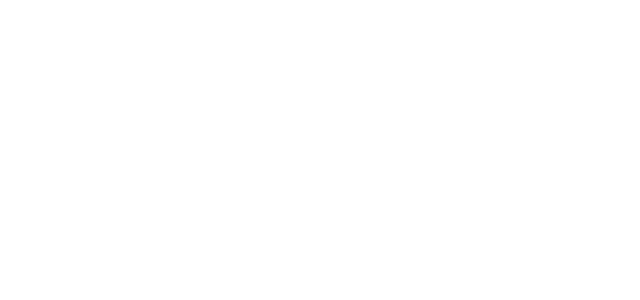
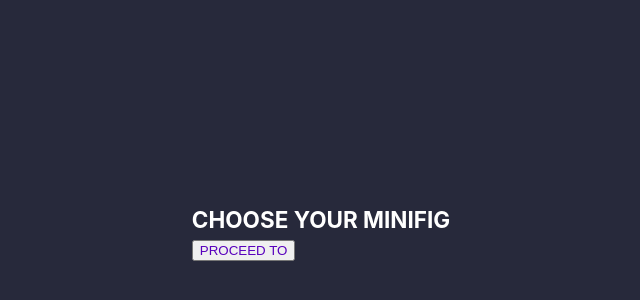
Before and after one commit to Deteerm/HarryPotterFigures, a Vue app: page /figures in a window 1280 px wide. Before the commit this address had no page. Shown: the part 168-468 px from the top of the page, without its empty margins (319-959 px from the left). Built offline with nearby package versions, Linux system fonts and the light colour scheme.

Commit message:
Basic views styling and routing

```diff
--- a/src/App.vue
+++ b/src/App.vue
@@ -3,9 +3,9 @@
 </script>
 
 <template>
-  <header>
+  <main>
     <RouterView />
-  </header>
+  </main>
 </template>
 
 <style>
@@ -24,84 +24,25 @@
   max-height: 100vh;
 }
 
-.logo {
-  display: block;
-  margin: 0 auto 2rem;
+h1 {
+  font-weight: bold;
 }
 
 a,
 .green {
   text-decoration: none;
-  color: hsla(160, 100%, 37%, 1);
+  color: rgb(88, 0, 189);
   transition: 0.4s;
 }
 
 @media (hover: hover) {
   a:hover {
-    background-color: hsla(160, 100%, 37%, 0.2);
+    color: rgb(146, 79, 221);
   }
 }
 
-nav {
-  width: 100%;
-  font-size: 12px;
-  text-align: center;
-  margin-top: 2rem;
-}
-
-nav a.router-link-exact-active {
-  color: var(--color-text);
-}
-
-nav a.router-link-exact-active:hover {
-  background-color: transparent;
-}
-
-nav a {
-  display: inline-block;
-  padding: 0 1rem;
-  border-left: 1px solid var(--color-border);
-}
-
-nav a:first-of-type {
-  border: 0;
-}
-
-@media (min-width: 1024px) {
-  body {
-    display: flex;
-    place-items: center;
-  }
-
-  #app {
-    display: grid;
-    grid-template-columns: 1fr 1fr;
-    padding: 0 2rem;
-  }
-
-  header {
-    display: flex;
-    place-items: center;
-    padding-right: calc(var(--section-gap) / 2);
-  }
-
-  header .wrapper {
-    display: flex;
-    place-items: flex-start;
-    flex-wrap: wrap;
-  }
-
-  .logo {
-    margin: 0 2rem 0 0;
-  }
-
-  nav {
-    text-align: left;
-    margin-left: -1rem;
-    font-size: 1rem;
-
-    padding: 1rem 0;
-    margin-top: 1rem;
-  }
+body {
+  display: flex;
+  place-items: center;
 }
 </style>
--- a/src/assets/base.css
+++ b/src/assets/base.css
@@ -23,7 +23,7 @@
 
 /* semantic color variables for this project */
 :root {
-  --color-background: var(--vt-c-white);
+  --color-background: #27293b;
   --color-background-soft: var(--vt-c-white-soft);
   --color-background-mute: var(--vt-c-white-mute);
 
@@ -31,7 +31,7 @@
   --color-border-hover: var(--vt-c-divider-light-1);
 
   --color-heading: var(--vt-c-text-light-1);
-  --color-text: var(--vt-c-text-light-1);
+  --color-text: var(--vt-c-white);
 
   --section-gap: 160px;
 }
@@ -65,8 +65,9 @@
   background: var(--color-background);
   transition: color 0.5s, background-color 0.5s;
   line-height: 1.6;
-  font-family: Inter, -apple-system, BlinkMacSystemFont, 'Segoe UI', Roboto, Oxygen, Ubuntu,
-    Cantarell, 'Fira Sans', 'Droid Sans', 'Helvetica Neue', sans-serif;
+  font-family: Inter, -apple-system, BlinkMacSystemFont, "Segoe UI", Roboto,
+    Oxygen, Ubuntu, Cantarell, "Fira Sans", "Droid Sans", "Helvetica Neue",
+    sans-serif;
   font-size: 15px;
   text-rendering: optimizeLegibility;
   -webkit-font-smoothing: antialiased;
--- a/src/components/Figure.vue
+++ b/src/components/Figure.vue
@@ -1,5 +1,5 @@
 <template>
-  FIGURKA
+
 </template>
 
 <script setup lang="ts">
--- a/src/router/index.ts
+++ b/src/router/index.ts
@@ -1,5 +1,8 @@
 import { createRouter, createWebHistory } from "vue-router";
-import HomeView from "../views/HomeView.vue";
+import HomeView from "@/views/HomeView.vue";
+
+import ShipmentView from "@/views/ShipmentView.vue";
+import FiguresView from "@/views/FiguresView.vue";
 
 const router = createRouter({
   history: createWebHistory(import.meta.env.BASE_URL),
@@ -10,12 +13,17 @@
       component: HomeView,
     },
     {
-      path: "/checkout",
-      name: "checkout",
+      path: "/figures",
+      name: "figures",
+      component: FiguresView,
+    },
+    {
+      path: "/shipment",
+      name: "shipment",
       // route level code-splitting
       // this generates a separate chunk (About.[hash].js) for this route
       // which is lazy-loaded when the route is visited.
-      component: () => import("../views/CheckoutView.vue"),
+      component: ShipmentView,
     },
   ],
 });
--- /dev/null
+++ b/src/views/FiguresView.vue
@@ -0,0 +1,22 @@
+<script setup lang="ts">
+import Figure from '@/components/Figure.vue'
+import { RouterLink } from "vue-router"
+</script>
+
+<template>
+  <section>
+    <h1>CHOOSE YOUR MINIFIG</h1>
+    <div>
+      <Figure></Figure>
+      <Figure></Figure>
+      <Figure></Figure>
+    </div>
+    <button>
+      <RouterLink to="/shipment">PROCEED TO</RouterLink>
+    </button>
+  </section>
+</template>
+
+
+<style scoped>
+</style>
--- a/src/views/HomeView.vue
+++ b/src/views/HomeView.vue
@@ -1,11 +1,15 @@
 <script setup lang="ts">
-import Figure from "@/components/Figure.vue"
+import { RouterLink } from 'vue-router'
 </script>
 
 <template>
-  <main>
-    <Figure></Figure>
-    <Figure></Figure>
-    <Figure></Figure>
-  </main>
+  <section class="home-view">
+    <h1>LEGO MINIFIGS MYSTERY BOX</h1>
+    <button>
+      <RouterLink to="/figures">LET'S GO</RouterLink>
+    </button>
+  </section>
 </template>
+
+<style scoped>
+</style>
--- a/src/views/CheckoutView.vue
+++ b/src/views/ShipmentView.vue
@@ -1,13 +1,14 @@
 <template>
-  <div>
-    Checkout
-  </div>
+  <section>
+    <h1>SHIPPING DETAILS</h1>
+    <from>
+
+    </from>
+  </section>
 </template>
 
 <script setup lang="ts">
-
 </script>
 
 <style scoped>
-
 </style>
```
